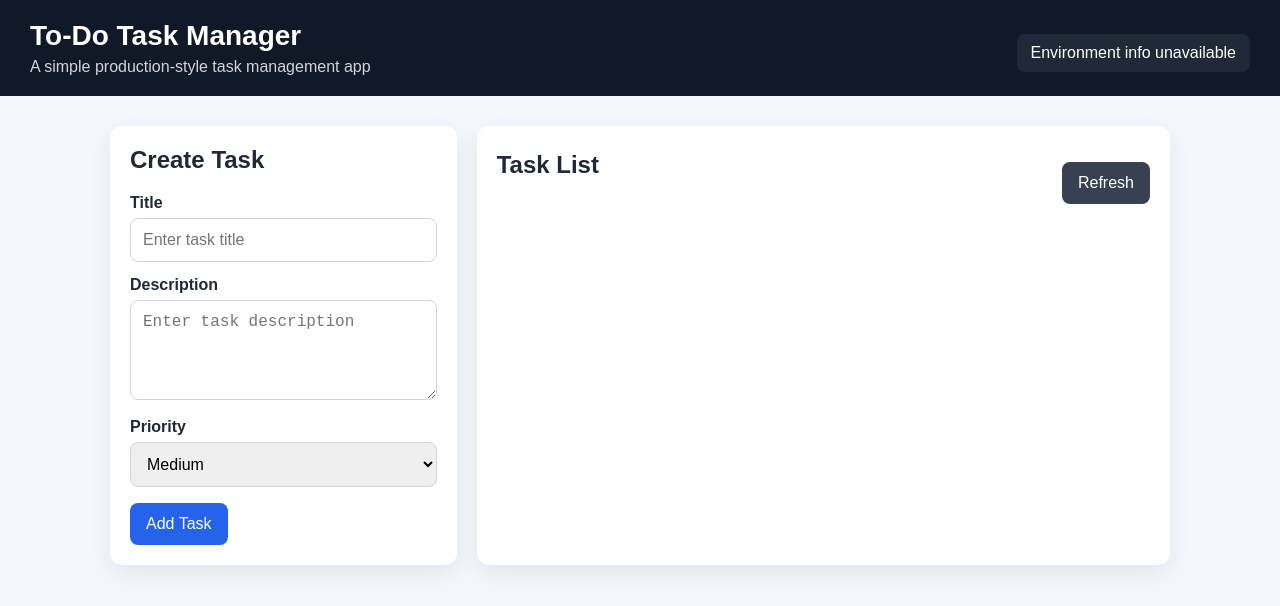
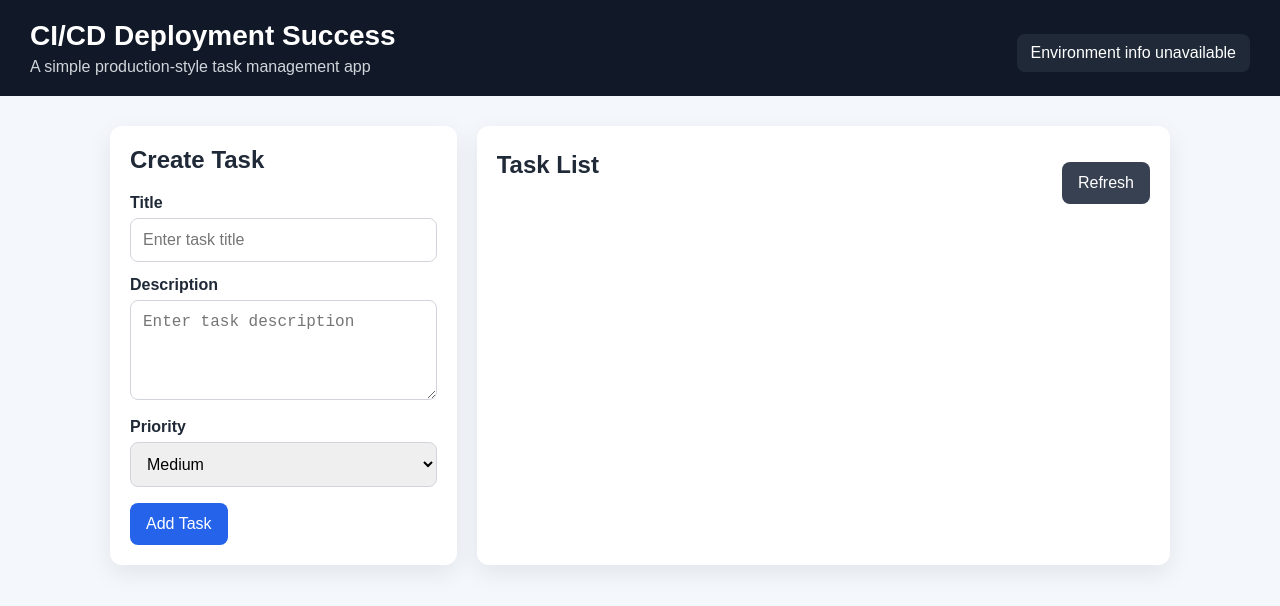
Before and after one commit to Fardeen-codefusion/todo-manager, a website: page app/public/index.html in a window 1280 px wide. Drawn offline with Linux system fonts and the light colour scheme; no server answers.

Commit message:
Updated frontend title

```diff
--- a/app/public/index.html
+++ b/app/public/index.html
@@ -9,7 +9,7 @@
 <body>
   <header class="topbar">
     <div>
-      <h1>To-Do Task Manager</h1>
+      <h1>CI/CD Deployment Success</h1>
       <p class="subtitle">A simple production-style task management app</p>
     </div>
     <div class="status-box">
```
